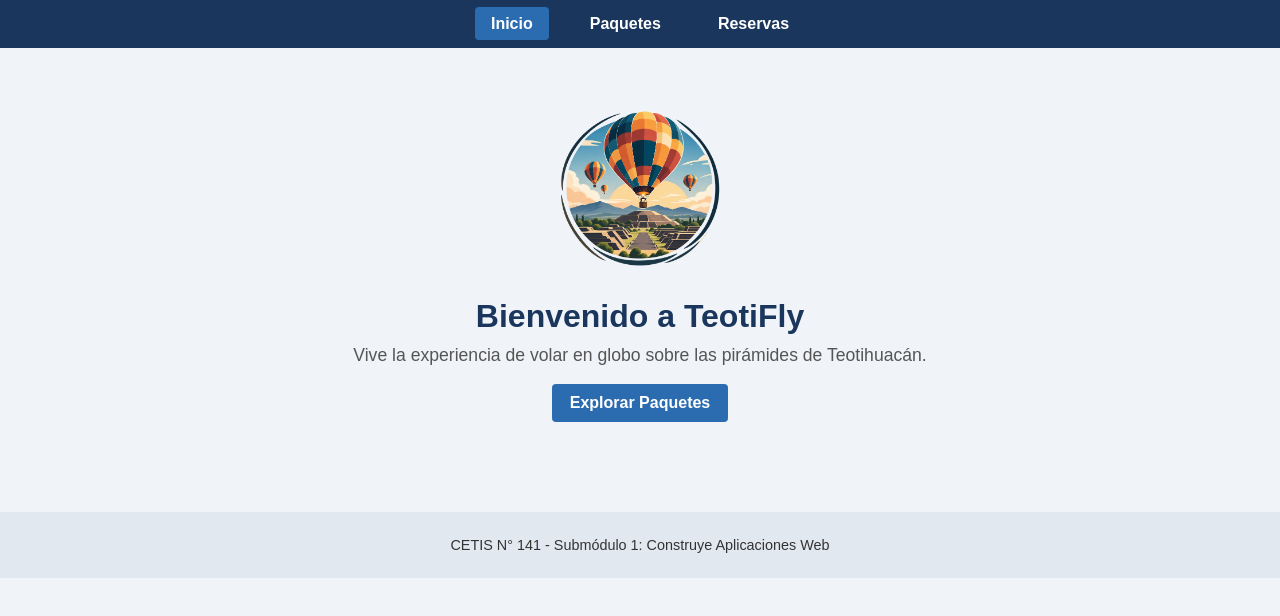
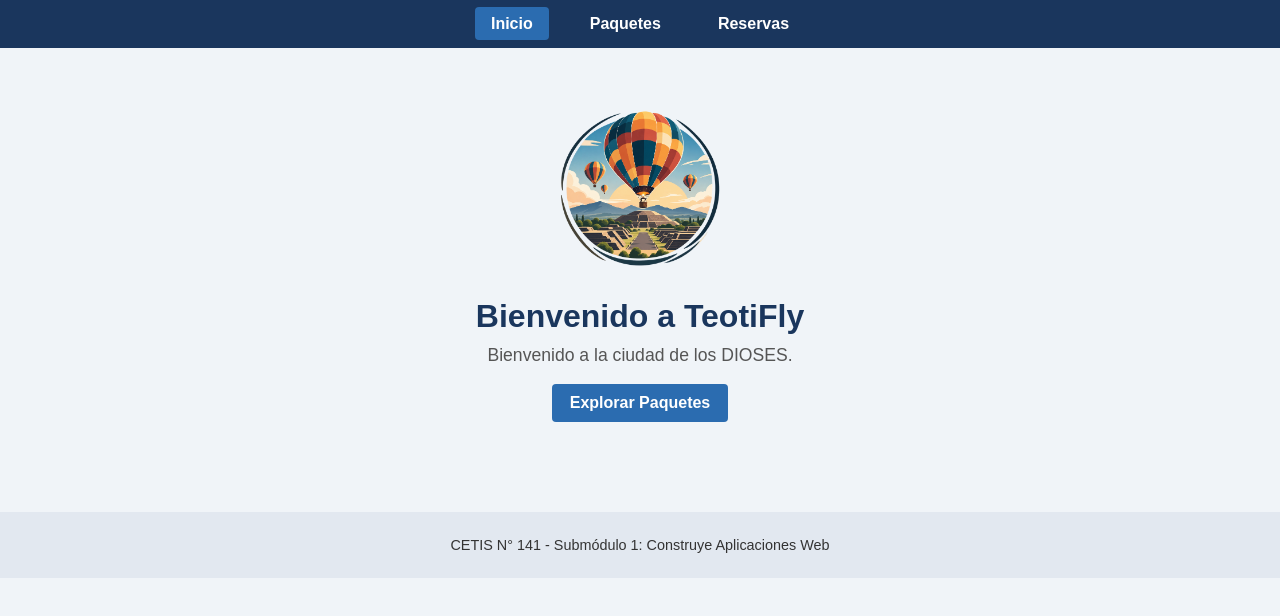
Before and after one commit to MAPI117/TeotiFly, a plain HTML site: page index.html in a window 1280 px wide. Drawn offline with Linux system fonts and the light colour scheme.

Commit message:
COMMIT 4: Actualización de párrafo inicial
Se modifico el párrafo principal  a "Bienvenido a la cuidad de los DIOSES."

```diff
--- a/index.html
+++ b/index.html
@@ -20,7 +20,7 @@
 <!-- Imagen del logo traída desde la carpeta assets -->
 <img src="assets/img/logo.png" alt="Logo de TeotiFly" class="logo-central">
 <h1>Bienvenido a TeotiFly</h1>
-<p>Vive la experiencia de volar en globo sobre las pirámides de Teotihuacán.</p>
+<p>Bienvenido a la ciudad de los DIOSES.</p>
 <br>
 <a href="paquetes.html" class="boton-enlace">Explorar Paquetes</a>
 </main>
```
